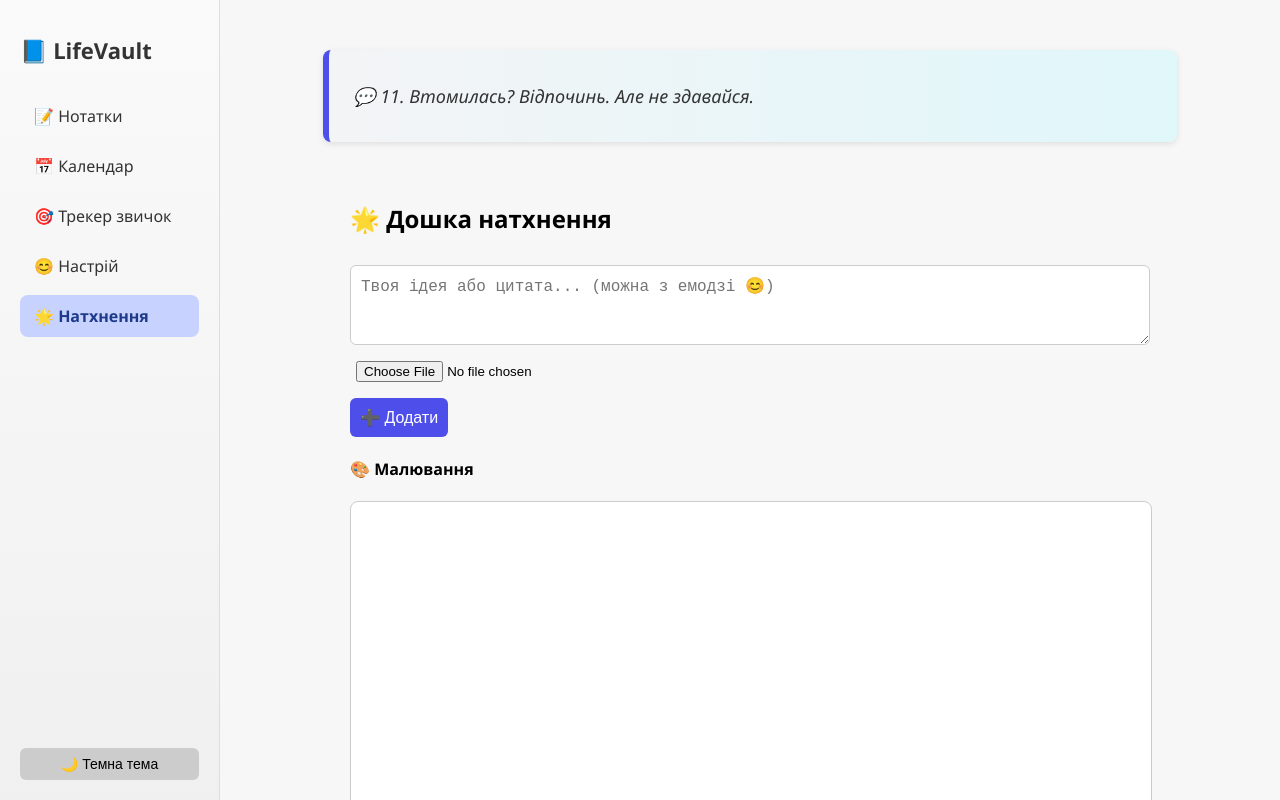
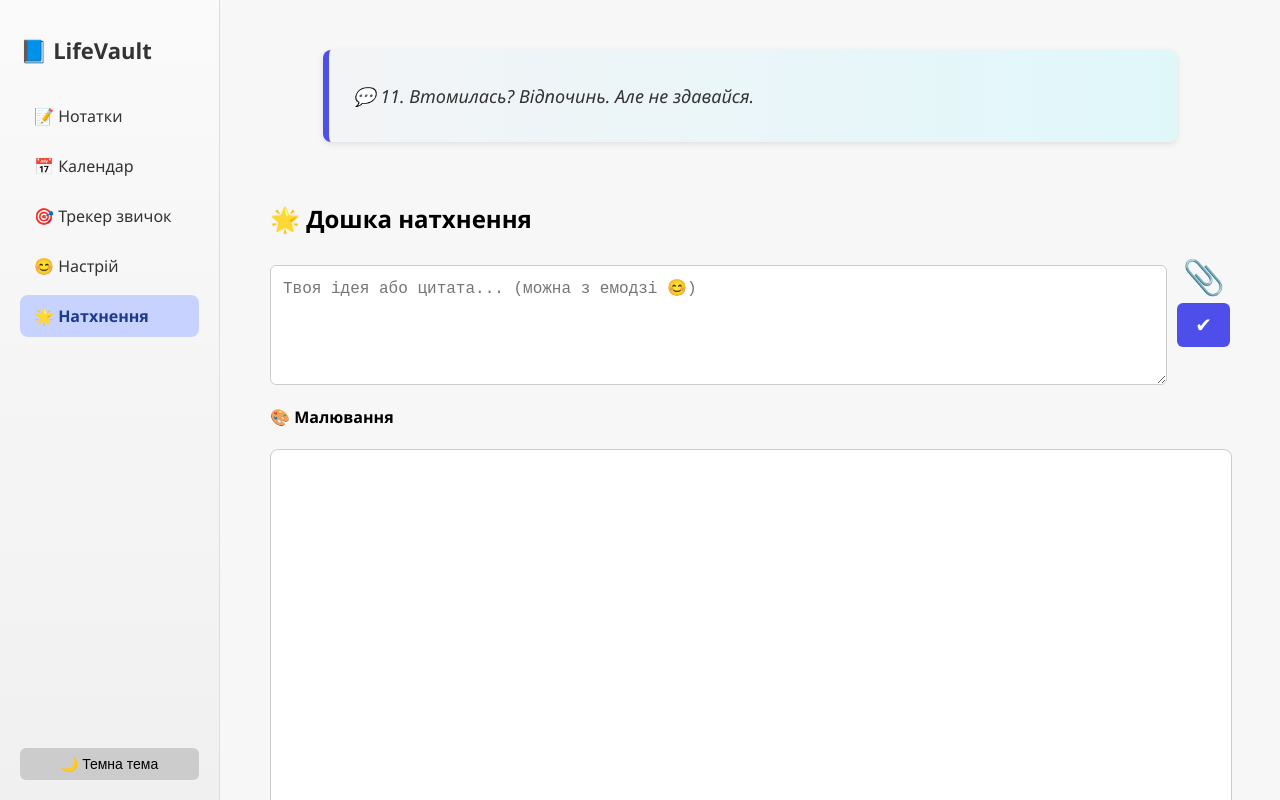
Before and after one commit to Vidziano/LifeVault, a React (Create React App) app: page /inspo in a window 1280 px wide. Built offline with nearby package versions, Linux system fonts and the light colour scheme.

Commit message:
notes are scattered

```diff
--- a/package.json
+++ b/package.json
@@ -9,7 +9,7 @@
     "@testing-library/user-event": "^13.5.0",
     "chart.js": "^4.4.9",
     "cra-template": "1.3.0",
-    "fabric": "^6.6.2",
+    "fabric": "^6.6.4",
     "react": "^19.1.0",
     "react-calendar": "^5.1.0",
     "react-chartjs-2": "^5.3.0",
--- a/src/InspirationBoard.css
+++ b/src/InspirationBoard.css
@@ -1,6 +1,6 @@
 .inspo-board {
   padding: 20px;
-  max-width: 800px;
+  max-width: 1000px;
   margin: 0 auto;
 }
 
@@ -14,37 +14,64 @@
   margin-bottom: 20px;
 }
 
-.inspo-input {
+/* 🔧 Основна форма */
+.inspo-input-row {
   display: flex;
-  flex-direction: column;
+  align-items: flex-start;
   gap: 10px;
   margin-bottom: 20px;
 }
 
-.inspo-input textarea {
-  resize: vertical;
-  min-height: 80px;
-  padding: 10px;
+.inspo-input-row textarea {
+  flex: 1;
+  min-height: 120px;
+  padding: 12px;
+  font-size: 16px;
   border-radius: 6px;
   border: 1px solid #ccc;
-  font-size: 16px;
+  resize: vertical;
+  box-sizing: border-box;
 }
 
-.inspo-input input[type="file"] {
-  padding: 6px;
+/* 📎 та ✔ */
+.inspo-input-actions {
+  display: flex;
+  flex-direction: column;
+  gap: 10px;
+  align-items: center;
+  justify-content: flex-start;
+  margin-top: 4px;
 }
 
-.inspo-input button {
+/* Велика скріпка */
+.big-clip {
+  font-size: 34px;
+  cursor: pointer;
+  position: relative;
+  display: inline-block;
+  line-height: 1;
+}
+
+.big-clip input[type="file"] {
+  display: none;
+}
+
+/* ✔ кнопка */
+.add-btn {
+  font-size: 20px;
+  padding: 10px 18px;
   background-color: #4e4eeb;
   color: white;
   border: none;
-  padding: 10px;
   border-radius: 6px;
   cursor: pointer;
-  font-size: 16px;
-  width: fit-content;
 }
 
+.add-btn:hover {
+  filter: brightness(1.1);
+}
+
+/* 📦 Сітка */
 .inspo-grid {
   display: grid;
   grid-template-columns: repeat(auto-fit, minmax(180px, 1fr));
@@ -66,9 +93,13 @@
   margin-bottom: 8px;
 }
 
-.inspo-card p {
+.inspo-card textarea {
+  width: 100%;
+  resize: vertical;
+  padding: 8px;
   font-size: 14px;
-  color: #333;
+  border-radius: 6px;
+  border: 1px solid #ccc;
 }
 
 .inspo-card button {
--- a/src/InspirationBoard.jsx
+++ b/src/InspirationBoard.jsx
@@ -25,19 +25,19 @@ function InspirationBoard() {
   const handleAdd = () => {
     if (!newText && !newImage) return;
 
+    const addItem = (imgUrl = null) => {
+      const updated = [...items, { text: newText, img: imgUrl }];
+      setItems(updated);
+      setNewText('');
+      setNewImage(null);
+    };
+
     if (newImage) {
       const reader = new FileReader();
-      reader.onload = () => {
-        const updated = [...items, { text: newText, img: reader.result }];
-        setItems(updated);
-        setNewText('');
-        setNewImage(null);
-      };
+      reader.onload = () => addItem(reader.result);
       reader.readAsDataURL(newImage);
     } else {
-      const updated = [...items, { text: newText }];
-      setItems(updated);
-      setNewText('');
+      addItem();
     }
   };
 
@@ -114,14 +114,21 @@ function InspirationBoard() {
     <div className="inspo-board">
       <h2>🌟 Дошка натхнення</h2>
 
-      <div className="inspo-input">
+      <div className="inspo-input-row">
         <textarea
           placeholder="Твоя ідея або цитата... (можна з емодзі 😊)"
           value={newText}
           onChange={(e) => setNewText(e.target.value)}
+          rows={4}
         ></textarea>
-        <input type="file" accept="image/*" onChange={(e) => setNewImage(e.target.files[0])} />
-        <button onClick={handleAdd}>➕ Додати</button>
+
+        <div className="inspo-input-actions">
+          <label className="big-clip">
+            📎
+            <input type="file" accept="image/*" onChange={(e) => setNewImage(e.target.files[0])} />
+          </label>
+          <button className="add-btn" onClick={handleAdd}>✔</button>
+        </div>
       </div>
 
       <div className="drawing-tools">
```
Also changed, not shown: 1 other file (tests, documents, lock files or other folders).
